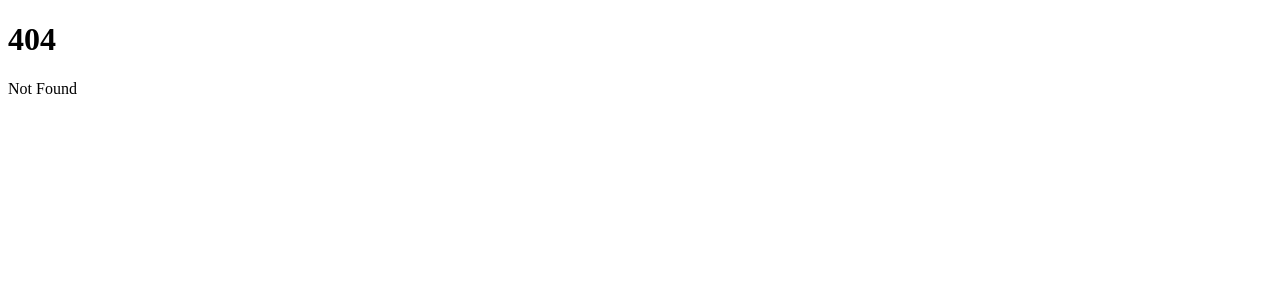
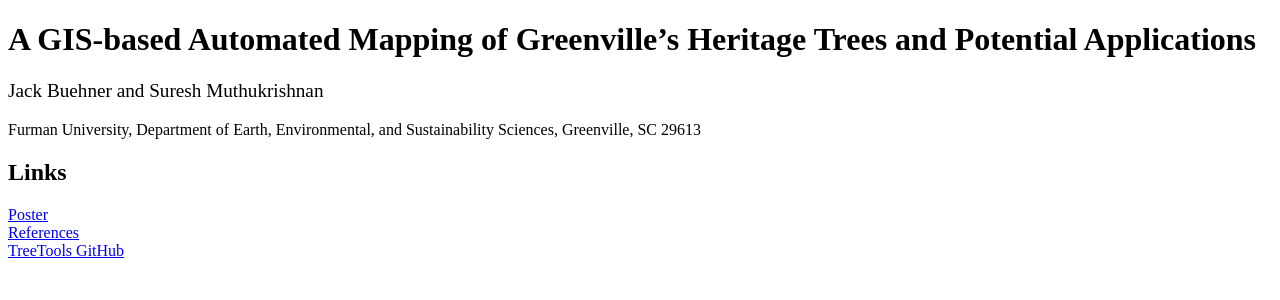
Before and after one commit to jackbuehner/jackbuehner, a SvelteKit app: page /posters/trees_sedaag_2022 in a window 1280 px wide. Before the commit this address had no page. Shown: the top 300 px of the page. Built offline with nearby package versions, Linux system fonts and the light colour scheme.

Commit message:
add sedaag poster links

```diff
--- /dev/null
+++ b/src/routes/posters/trees_sedaag_2022/+page.svelte
@@ -0,0 +1,24 @@
+<h1>A GIS-based Automated Mapping of Greenville’s Heritage Trees and Potential Applications</h1>
+
+<p style="font-size: 1.2em;">Jack Buehner and Suresh Muthukrishnan</p>
+
+<p>
+  Furman University, Department of Earth, Environmental, and Sustainability Sciences, Greenville, SC
+  29613
+</p>
+
+<h2>Links</h2>
+
+<p>
+  <a
+    href="https://furman-my.sharepoint.com/:p:/g/personal/jbuehner_furman_edu/EW9iJTxAneZNk7oH23D852oBduSfpLxm6w9S3Exyw5mC4g?e=X25gCl"
+    >Poster
+  </a>
+  <br />
+  <a
+    href="https://furman-my.sharepoint.com/:w:/g/personal/jbuehner_furman_edu/Ede2susOTcxCuHiqbTKF-egBXgcldkgsA13OafWSsm2xVQ?e=bbfXoy"
+    >References
+  </a>
+  <br />
+  <a href="https://github.com/jackbuehner/treetools">TreeTools GitHub</a>
+</p>
```
